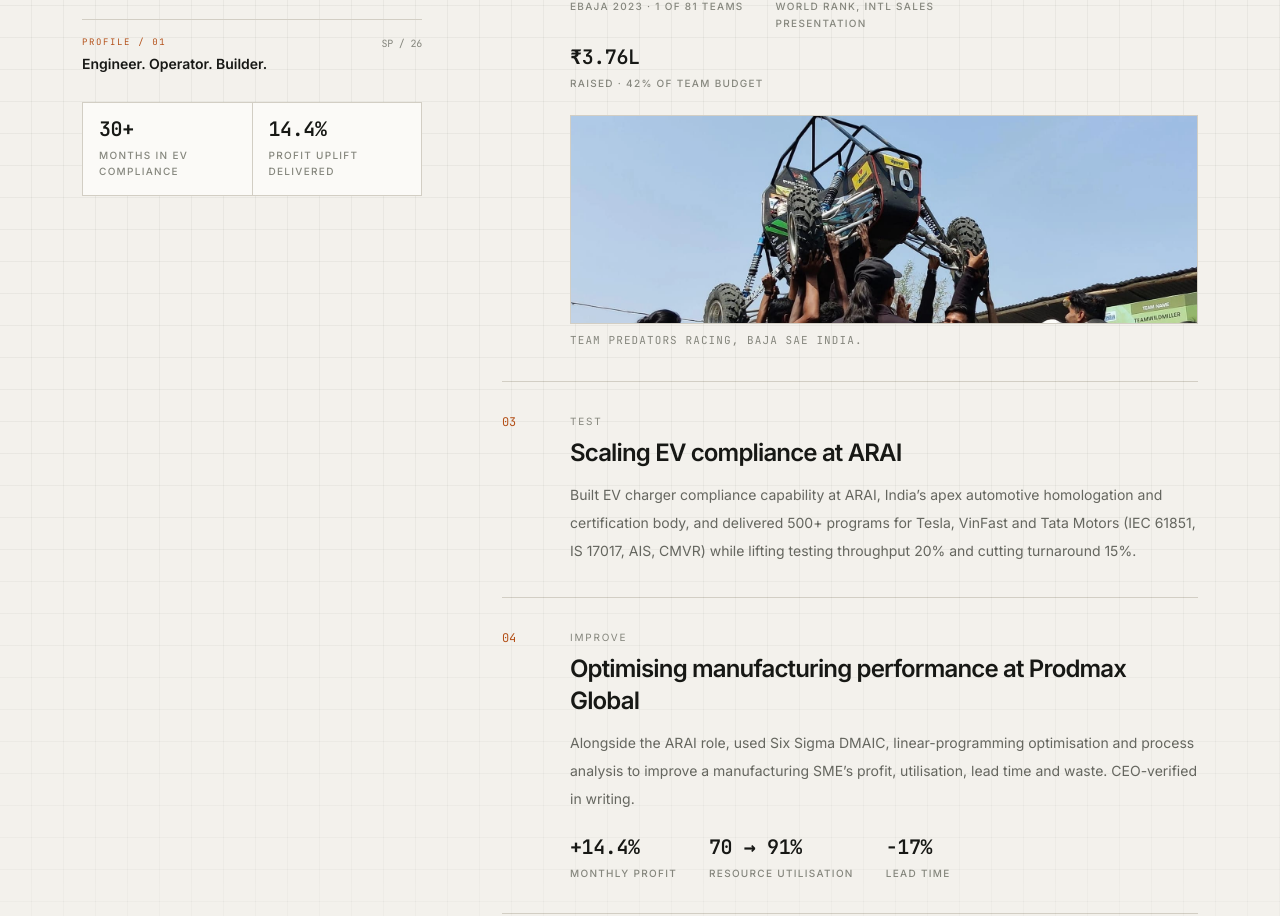
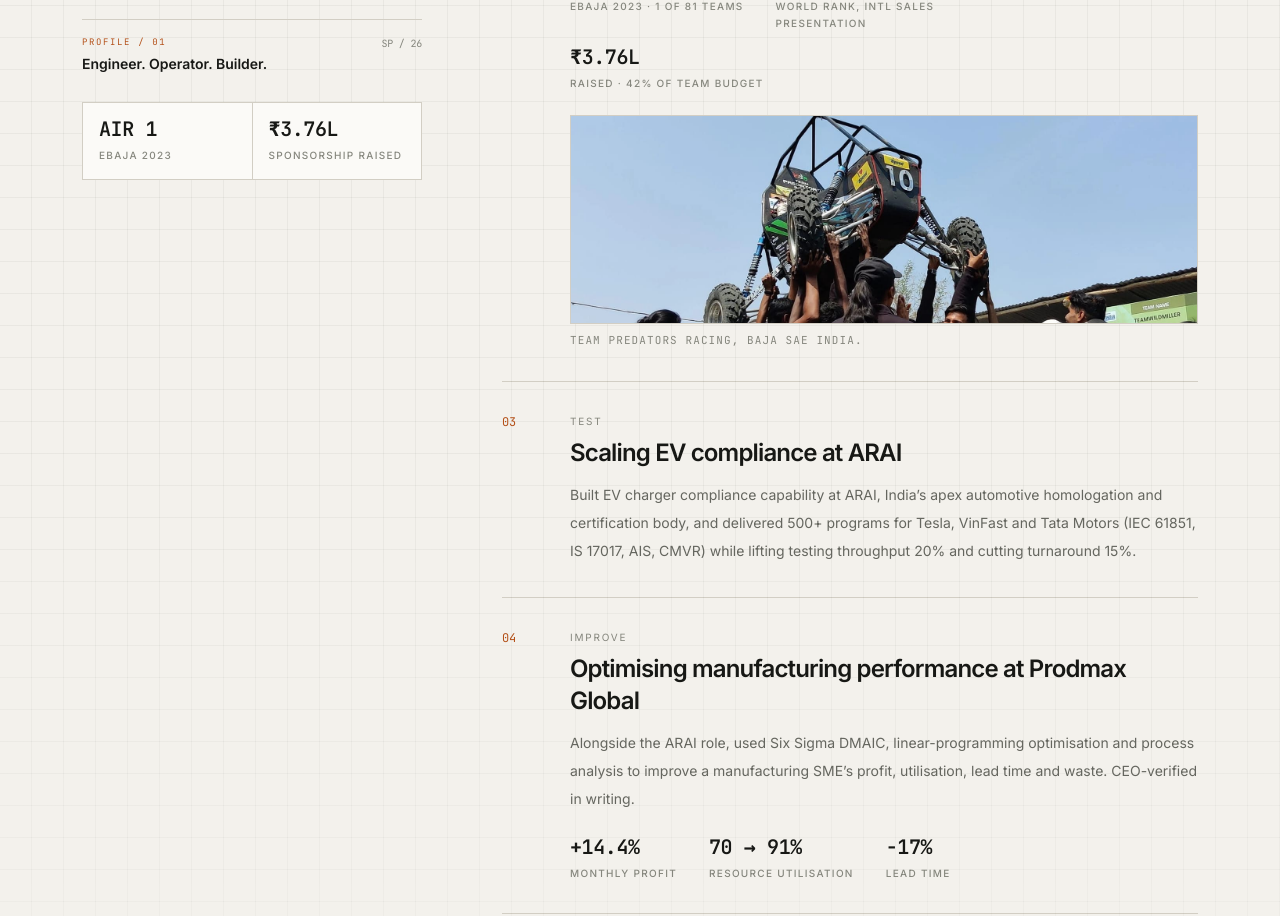
Before and after one commit to shantanuspatil2002-tech/shantanu-portfolio, a React (Vite) app: page / in a window 1280 px wide. Shown: the part 1706-2622 px from the top of the page. Built offline with nearby package versions, Linux system fonts and the light colour scheme.

Commit message:
remove repeated about metrics

```diff
--- a/src/components/About.tsx
+++ b/src/components/About.tsx
@@ -15,8 +15,8 @@ export default function About() {
           <span className="stat text-[10px] text-faint">SP / 26</span>
         </div>
         <div className="mt-7 grid grid-cols-2 gap-px border border-line bg-line">
-          <div className="bg-surface p-4"><Stat value="30+" label="months in EV compliance" size="sm"/></div>
-          <div className="bg-surface p-4"><Stat value="14.4%" label="profit uplift delivered" size="sm"/></div>
+          <div className="bg-surface p-4"><Stat value="AIR 1" label="eBAJA 2023" size="sm"/></div>
+          <div className="bg-surface p-4"><Stat value="₹3.76L" label="sponsorship raised" size="sm"/></div>
         </div>
       </Reveal>
       <div className="min-w-0">
```
